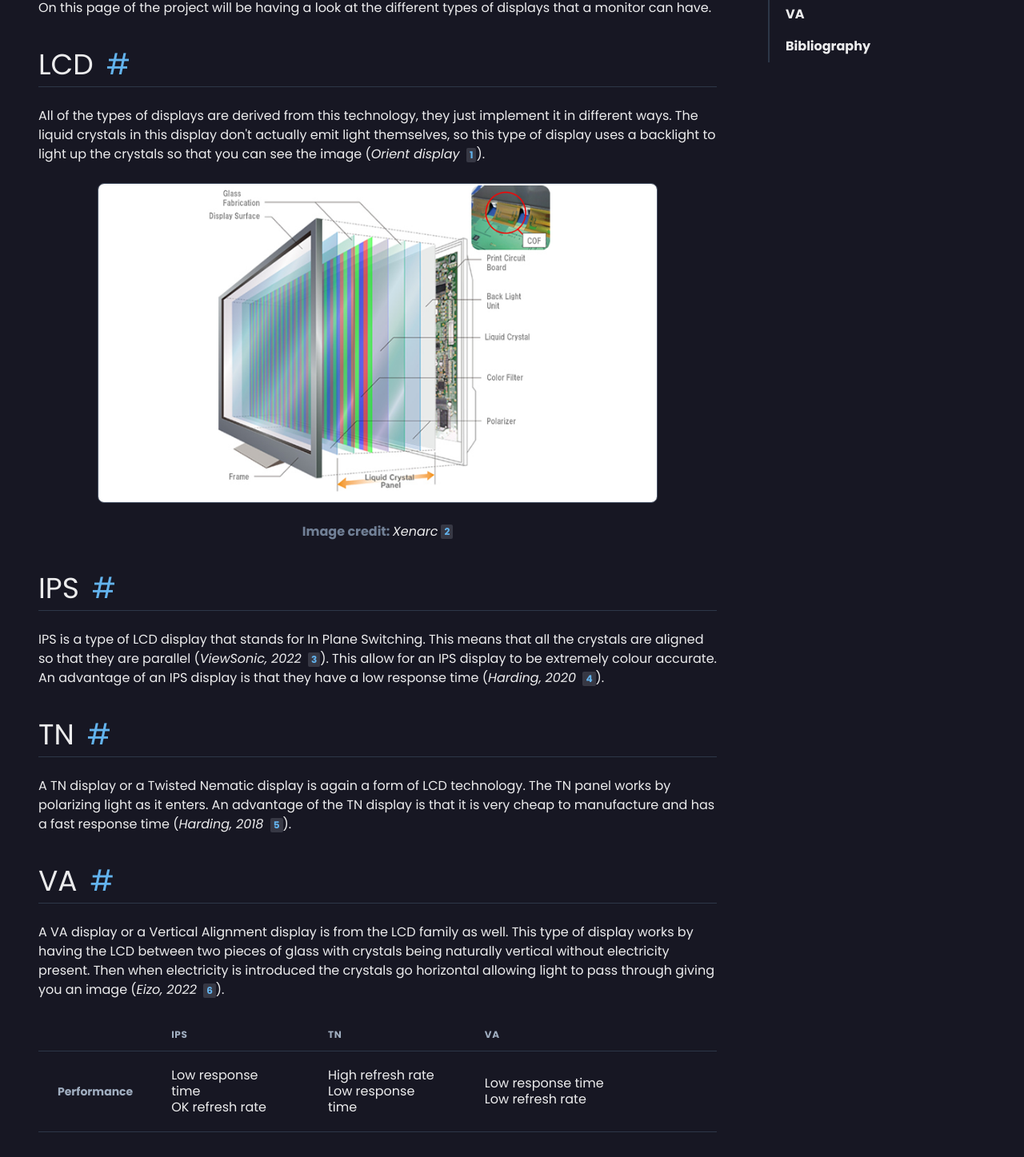
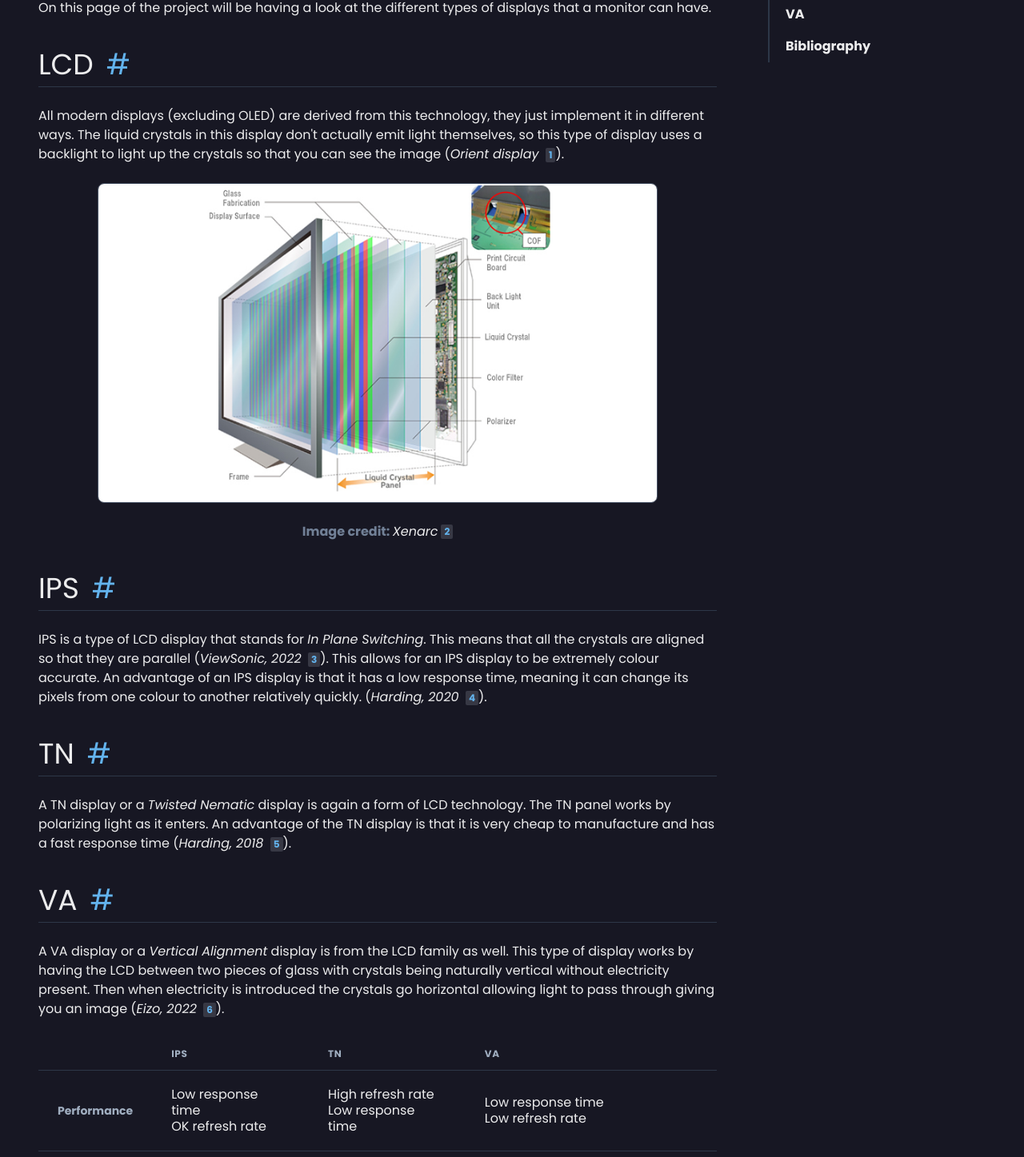
Before and after one commit to sammce/hardware-report, a Next.js app: page /types in a window 1280 px wide. Shown: the part 248-1695 px from the top of the page at 80% size. Built offline with nearby package versions, Linux system fonts and the light colour scheme.

Commit message:
Fix some typos

```diff
--- a/pages/index.mdx
+++ b/pages/index.mdx
@@ -35,7 +35,7 @@ They are sometimes referred to as screens or displays. (_Lifewire_ [^1]).
 ## Resolution
 
 A monitor's resolution refers to the amount of pixels it can display both horizontally and vertically.
-For instance, a resolution of 1920x1080 (known more commonly as 1080p) means that the monitor can display 1920 pixels horizontally and 1080 pixels vertically.
+For instance, a resolution of 1920 x 1080 (known more commonly as 1080p) means that the monitor can display 1920 pixels horizontally and 1080 pixels vertically.
 We'll cover pixels in <NextLink href="/internals">Internals</NextLink>.
 
 ## History
--- a/pages/types.mdx
+++ b/pages/types.mdx
@@ -10,7 +10,7 @@ On this page of the project will be having a look at the different types of disp
 
 ## LCD
 
-All of the types of displays are derived from this technology, they just implement it in different ways.
+All modern displays (excluding OLED) are derived from this technology, they just implement it in different ways.
 The liquid crystals in this display don't actually emit light themselves, so this type of display uses a backlight to light up the crystals so that you can see the image (_Orient display_ [^1]).
 
 <Image src="./lcd.png" w={700} />
@@ -18,19 +18,19 @@ The liquid crystals in this display don't actually emit light themselves, so thi
 
 ## IPS
 
-IPS is a type of LCD display that stands for In Plane Switching.
-This means that all the crystals are aligned so that they are parallel (_ViewSonic, 2022_ [^3]). This allow for an IPS display to be extremely colour accurate.
-An advantage of an IPS display is that they have a low response time (_Harding, 2020_ [^4]).
+IPS is a type of LCD display that stands for _In Plane Switching_.
+This means that all the crystals are aligned so that they are parallel (_ViewSonic, 2022_ [^3]). This allows for an IPS display to be extremely colour accurate.
+An advantage of an IPS display is that it has a low response time, meaning it can change its pixels from one colour to another relatively quickly. (_Harding, 2020_ [^4]).
 
 ## TN
 
-A TN display or a Twisted Nematic display is again a form of LCD technology.
+A TN display or a _Twisted Nematic_ display is again a form of LCD technology.
 The TN panel works by polarizing light as it enters.
 An advantage of the TN display is that it is very cheap to manufacture and has a fast response time (_Harding, 2018_ [^5]).
 
 ## VA
 
-A VA display or a Vertical Alignment display is from the LCD family as well.
+A VA display or a _Vertical Alignment_ display is from the LCD family as well.
 This type of display works by having the LCD between two pieces of glass with crystals being naturally vertical without electricity present.
 Then when electricity is introduced the crystals go horizontal allowing light to pass through giving you an image (_Eizo, 2022_ [^6]).
 
```
Also changed, not shown: pages/connectors.mdx (+4 -4 lines), pages/internals.mdx (+5 -2 lines).
